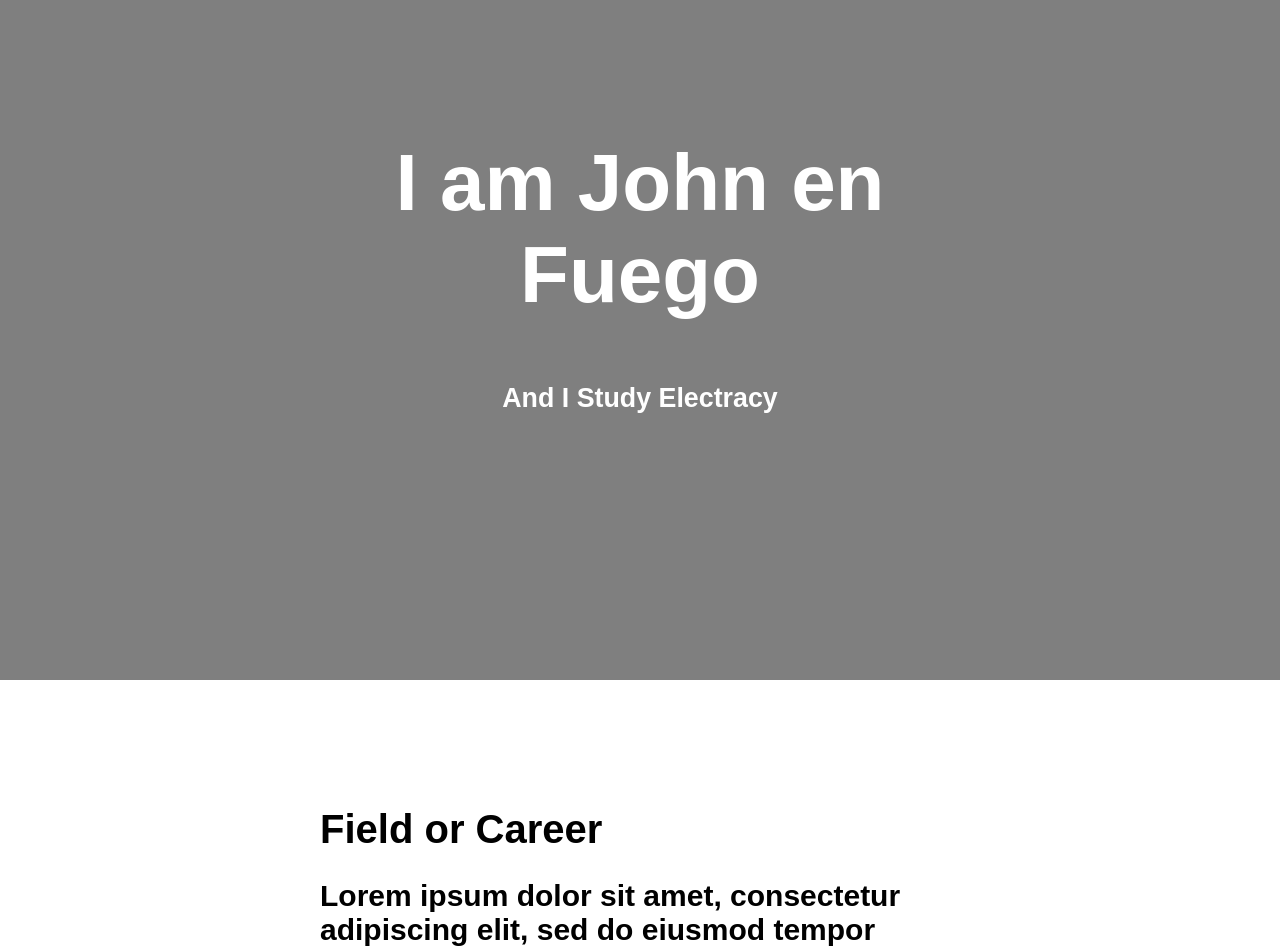
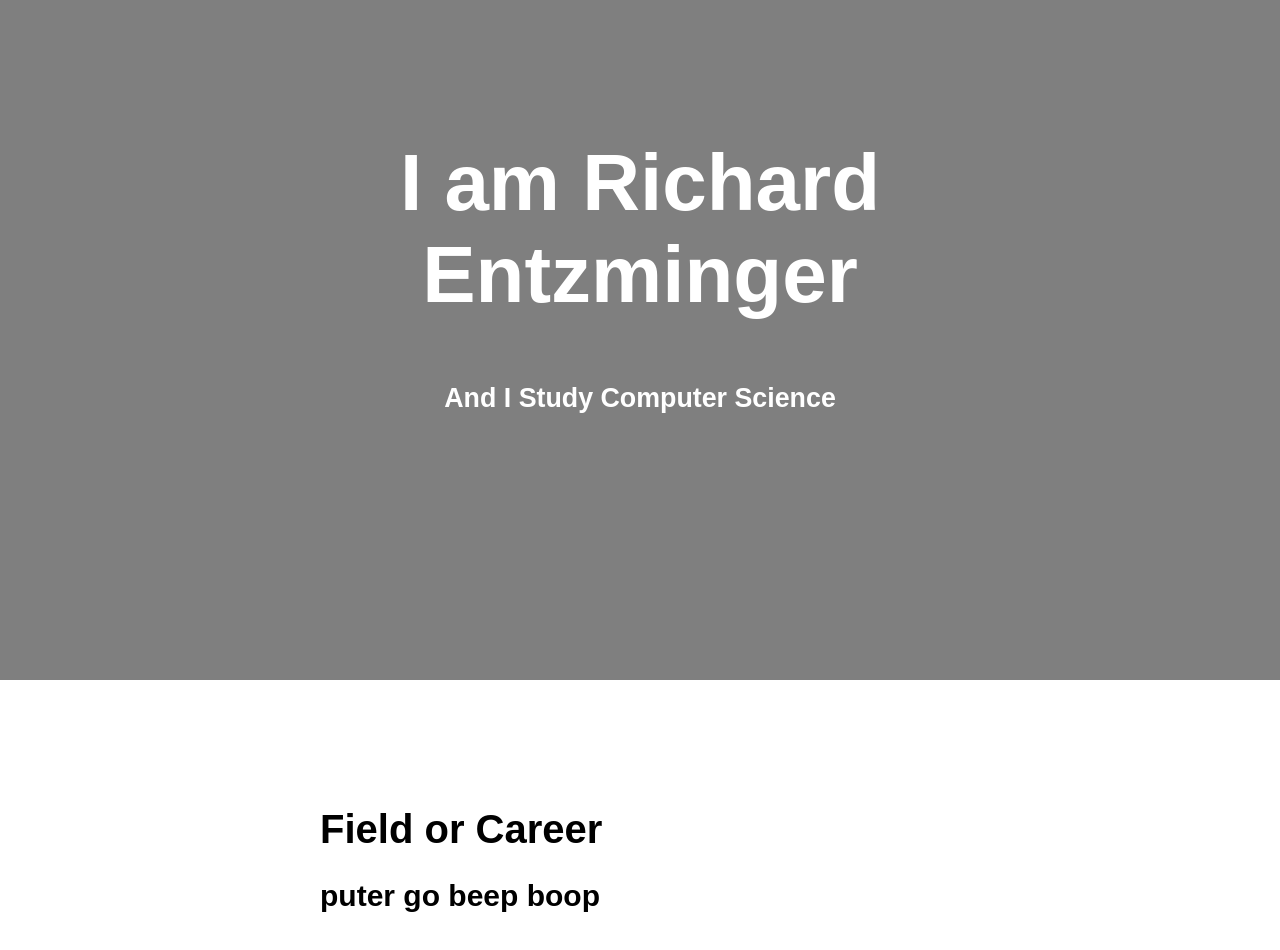
Before and after one commit to gestalt404/ElectrateFuego, a plain HTML site: page index.html in a window 1280 px wide. Shown: the part 120-1070 px from the top of the page. Drawn offline with Linux system fonts and the light colour scheme.

Commit message:
Update index.html

```diff
--- a/index.html
+++ b/index.html
@@ -41,8 +41,8 @@ Now, change the other relevant information in this section, especially if you're
 
 <div class="hero-image">
   <div class="hero-text">
-      <h1>I am John en Fuego</h1>
-      <h2>And I Study Electracy</h2>
+      <h1>I am Richard Entzminger</h1>
+      <h2>And I Study Computer Science</h2>
   </div>
 </div>
 
@@ -51,7 +51,7 @@ Now, change the other relevant information in this section, especially if you're
      <div class="par-centertext">
   <h1>Field or Career</h1>
 
-  <h2>Lorem ipsum dolor sit amet, consectetur adipiscing elit, sed do eiusmod tempor incididunt ut labore et dolore magna aliqua. Ut enim ad minim veniam, quis nostrud exercitation ullamco laboris nisi ut aliquip ex ea commodo consequat. Duis aute irure dolor in reprehenderit in voluptate velit esse cillum dolore eu fugiat nulla pariatur. Excepteur sint occaecat cupidatat non proident, sunt in culpa qui officia deserunt mollit anim id est laborum.</h2>
+  <h2>puter go beep boop</h2>
 </div>
 
 
```
